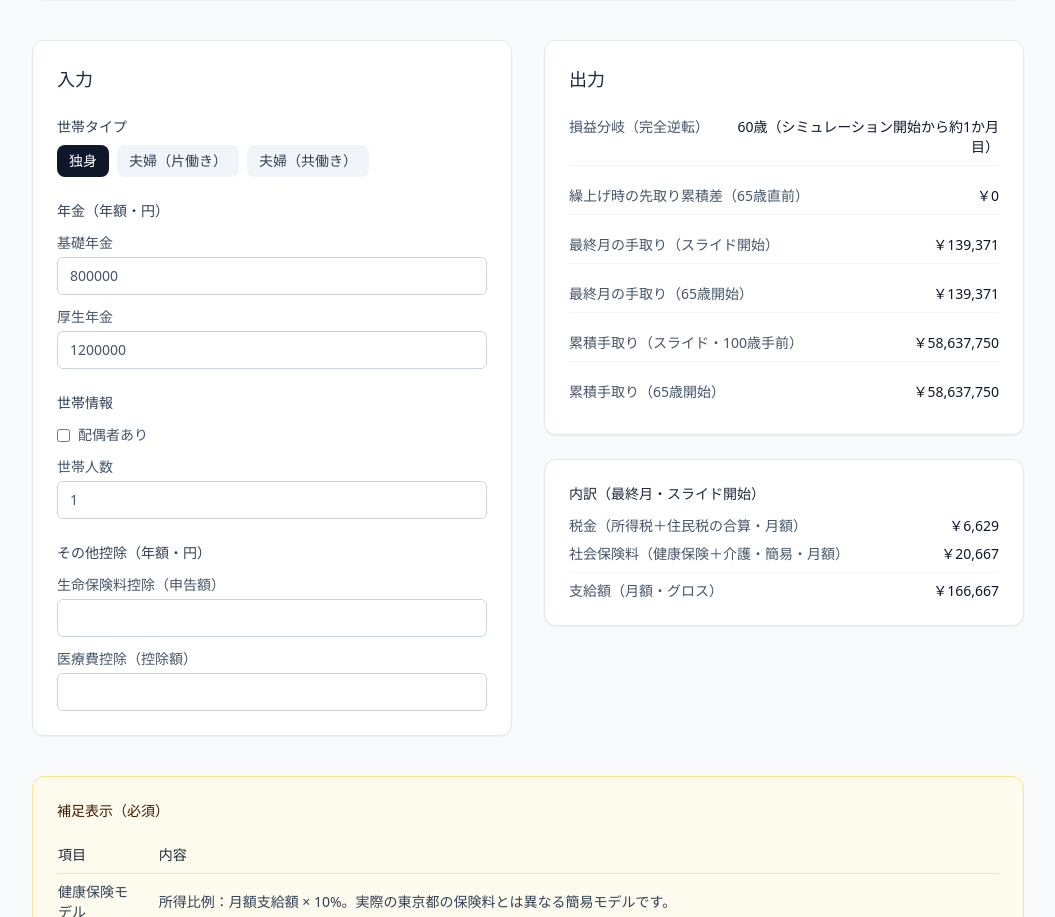
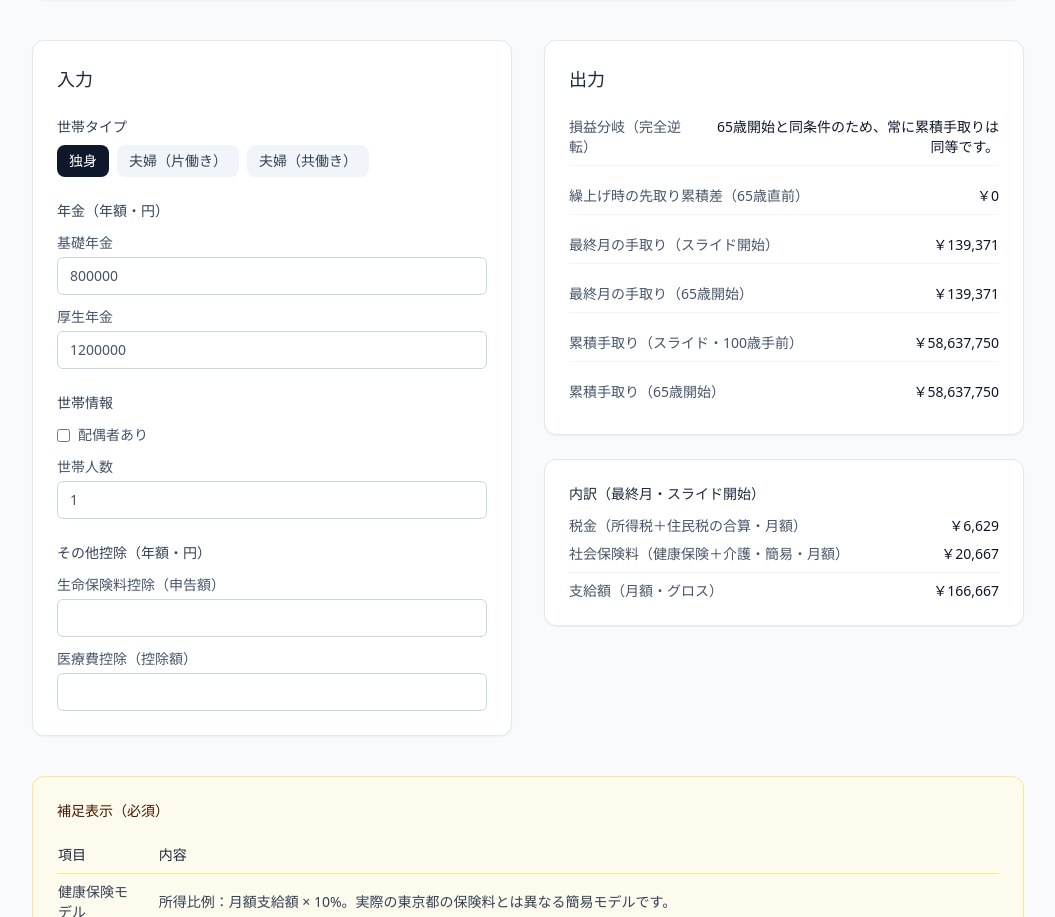
Before and after one commit to yoko345/pension_simulator, a Next.js app: page / in a window 1280 px wide. Shown: the part 897-1814 px from the top of the page, without its empty margins (112-1167 px from the left). Built offline with nearby package versions, Linux system fonts and the light colour scheme.

Commit message:
損益分岐が機能しないバグの修正。また、それに伴う仕様の修正

```diff
--- a/src/components/pension/PensionSimulator.tsx
+++ b/src/components/pension/PensionSimulator.tsx
@@ -1,14 +1,14 @@
 "use client";
 
+import { AGE_END, AGE_START, annualAt65FromInput, applyFamilyPreset, buildChartRows, earlyTakeAheadAmount, findBreakdownMonth, findBreakevenMonth, pensionAnnualFactor, runScenario, type FamilyPreset, type UserInput } from "@/lib/calculations";
 import { useMemo, useState } from "react";
-import { applyFamilyPreset, buildChartRows, earlyTakeAheadAmount, findBreakevenMonth, pensionAnnualFactor, runScenario, type FamilyPreset, type UserInput, annualAt65FromInput } from "@/lib/calculations";
 import { PensionBreakdown } from "./PensionBreakdown";
 import { PensionChart } from "./PensionChart";
 import { PensionDisclaimers } from "./PensionDisclaimers";
 import { PensionForm } from "./PensionForm";
 import { PensionHeader } from "./PensionHeader";
 import { PensionOutput } from "./PensionOutput";
-import { AGE_END, AGE_START, defaultPensionInput } from "./pension-defaults";
+import { defaultPensionInput } from "./pension-defaults";
 
 export function PensionSimulator() {
     const [preset, setPreset] = useState<FamilyPreset>("single");
@@ -47,8 +47,6 @@
     const cum65 = useMemo(() => results65.map((r) => r.cumulativeNet), [results65]);
     const cumSlide = useMemo(() => resultsSlide.map((r) => r.cumulativeNet), [resultsSlide]);
 
-    const breakevenIdx = useMemo(() => findBreakevenMonth(cumSlide, cum65), [cumSlide, cum65]);
-
     const takeAhead = useMemo(() => earlyTakeAheadAmount(results65, resultsSlide), [results65, resultsSlide]);
 
     const last = resultsSlide[resultsSlide.length - 1]!;
@@ -63,15 +61,40 @@
         setHouseholdSize(f.householdSize);
     };
 
-    const breakevenLabel =
-        breakevenIdx === null
-            ? `${AGE_END}歳到達時点でも、累積手取りは65歳開始を上回りません（この条件では）`
-            : (() => {
-                  const ageDec = AGE_START + breakevenIdx / 12;
-                  const years = Math.floor(ageDec);
-                  const months = Math.round((ageDec - years) * 12);
-                  return `${years}歳${months > 0 ? `${months}か月` : ""}（シミュレーション開始から約${breakevenIdx + 1}か月目）`;
-              })();
+    const breakevenLabel = (() => {
+        if (startAgeYears === 65) {
+            return `65歳開始と同条件のため、常に累積手取りは同等です。`;
+        }
+
+        let currentBreakevenIdx: number | null;
+        let isLookingForBreakdown = false;
+
+        if (startAgeYears < 65) {
+            currentBreakevenIdx = findBreakdownMonth(cumSlide, cum65);
+            isLookingForBreakdown = true;
+        } else {
+            currentBreakevenIdx = findBreakevenMonth(cumSlide, cum65);
+        }
+
+        if (currentBreakevenIdx === null) {
+            if (isLookingForBreakdown) {
+                return `シミュレーション終了時点（${AGE_END}歳）まで、常に累積手取りは65歳開始を上回っています。`;
+            } else {
+                return `${AGE_END}歳到達時点でも、累積手取りは65歳開始を上回りません（この条件では）`;
+            }
+        }
+
+        const ageDec = AGE_START + currentBreakevenIdx / 12;
+        const years = Math.floor(ageDec);
+        const months = Math.round((ageDec - years) * 12);
+        const ageString = `${years}歳${months > 0 ? `${months}か月` : ""}`;
+
+        if (isLookingForBreakdown) {
+            return `${ageString}の時点で、累積手取りが65歳開始を下回ります。`;
+        } else {
+            return `${ageString}の時点で、累積手取りが65歳開始を上回ります。`;
+        }
+    })();
 
     return (
         <div className="space-y-10">
--- a/src/lib/calculations.ts
+++ b/src/lib/calculations.ts
@@ -31,9 +31,9 @@
     cumulativeNet: number;
 };
 
-const AGE_START = 60;
-const AGE_END = 100;
-const MONTHS = (AGE_END - AGE_START) * 12;
+export const AGE_START = 60;
+export const AGE_END = 100;
+export const MONTHS = (AGE_END - AGE_START) * 12;
 const REF_AGE = 65;
 const EARLY_RATE = 0.004;
 const LATE_RATE = 0.007;
@@ -211,7 +211,18 @@
 /** 損益分岐：累積手取り（スライド開始）>= 累積手取り（65歳開始）となる最初の月。見つからなければ null */
 export function findBreakevenMonth(cumA: number[], cumB: number[]): number | null {
     for (let i = 0; i < cumA.length; i++) {
-        if (cumA[i] >= cumB[i]) return i;
+        if ((cumA[i] > 0 || cumB[i] > 0) && cumA[i] >= cumB[i]) {
+            return i;
+        }
+    }
+    return null;
+}
+
+export function findBreakdownMonth(cumA: number[], cumB: number[]): number | null {
+    for (let i = 0; i < cumA.length; i++) {
+        if ((cumA[i] > 0 || cumB[i] > 0) && cumA[i] < cumB[i]) {
+            return i;
+        }
     }
     return null;
 }
```
Also changed, not shown: 1 other file (tests, documents, lock files or other folders).
